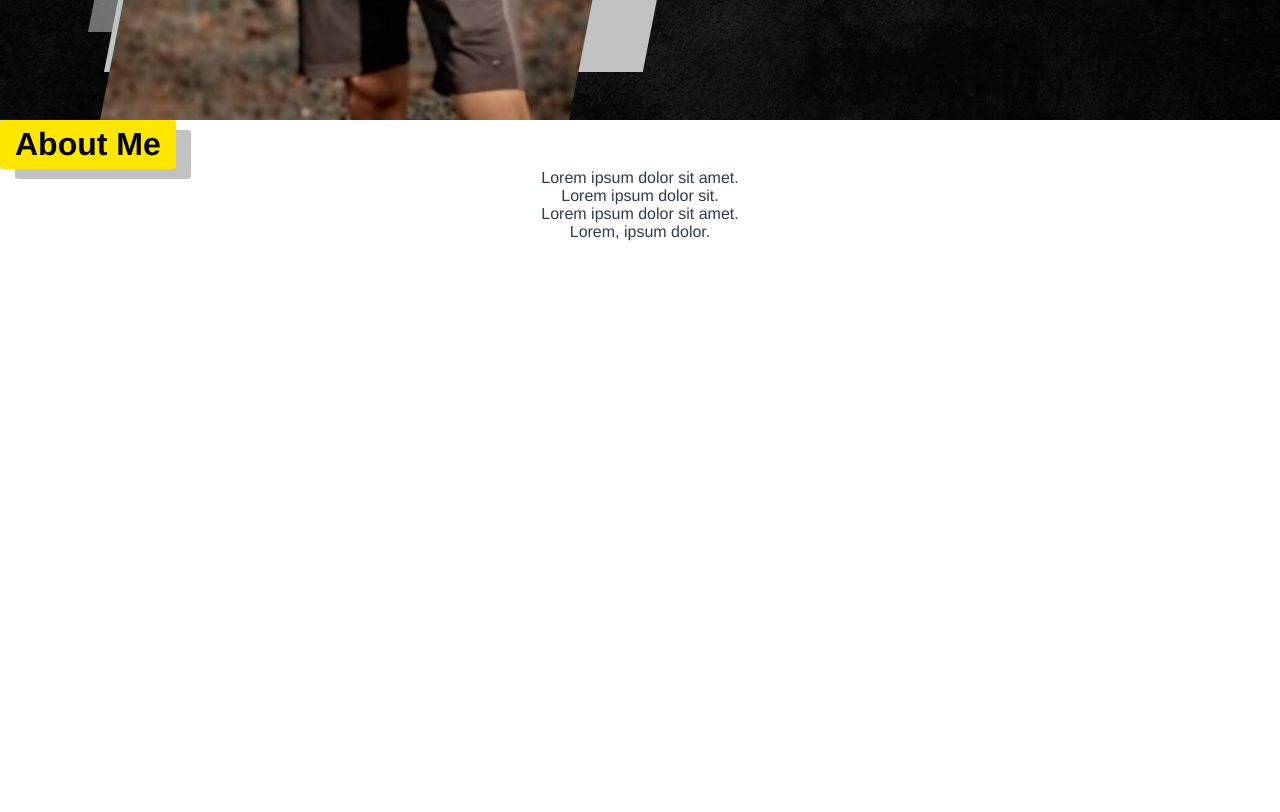
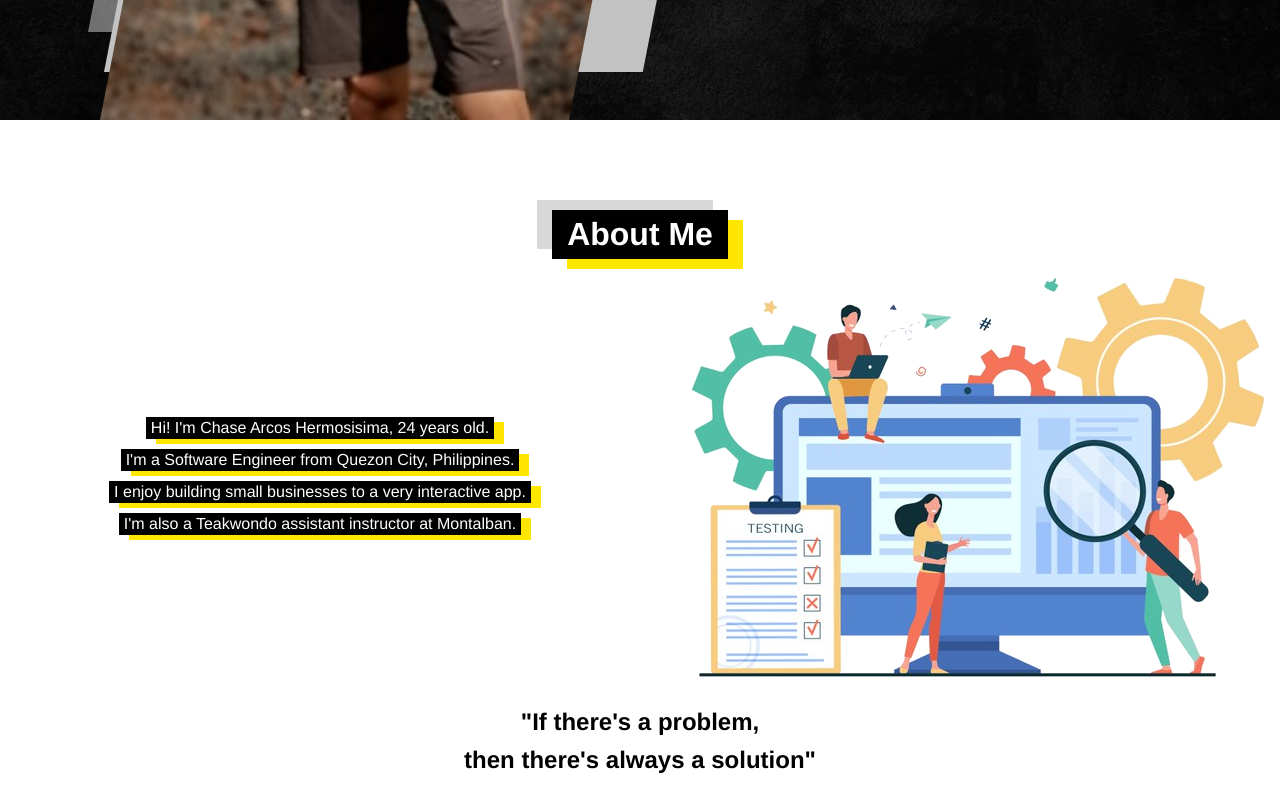
Before and after one commit to mrchaser24/myVuePortfolio, a Vue app: page / in a window 1280 px wide. Shown: the part 680-1492 px from the top of the page. Built offline with nearby package versions, Linux system fonts and the light colour scheme.

Commit message:
added about-me content

```diff
--- a/src/views/Home.vue
+++ b/src/views/Home.vue
@@ -21,18 +21,24 @@
         </div>
 
         <div class="about-me" id="aboutMe">
+            <div class="spacings"></div>
             <div class="title">
                 <h1>About Me</h1>
             </div>
             <div class="about-me-content">
                 <div class="left-side">
-                    <p>Lorem ipsum dolor sit amet.</p>
-                    <p>Lorem ipsum dolor sit.</p>
-                    <p>Lorem ipsum dolor sit amet.</p>
-                    <p>Lorem, ipsum dolor.</p>
-                    <!-- <p v-for="item, ind in titles" :key="ind">{{ titlesFunc(ind) }}</p> -->
+                    <p>Hi! I'm Chase Arcos Hermosisima, {{age}} years old.</p>
+                    <p>I'm a Software Engineer from Quezon City, Philippines.</p>
+                    <p>I enjoy building small businesses to a very interactive app.</p>
+                    <p>I'm also a Teakwondo assistant instructor at Montalban.</p>
                 </div>
-                <div class="right-side"></div>
+                <div class="right-side">
+                    <img src="../assets/images/Home/about-me/introduction-image.png" alt="a laptop with small people">
+                </div>
+            </div>
+            <div class="quote">
+                <h2>"If there's a problem,</h2>
+                <h2>then there's always a solution"</h2>
             </div>
         </div>
         <Footer />
@@ -50,13 +56,13 @@ export default {
     },
     data() {
         return{
+            count:0,
+            age:24,
             titles:[
                 "Software Engineer",
                 "Game Developer",
                 "Teakwondo Instructor",
-
             ],
-            count:0,
         }
     },
     methods:{
@@ -66,7 +72,7 @@ export default {
         }
     },
     mounted(){
-        setInterval(()=>this.titlesFunc(), 5000);
+        setInterval(()=>this.titlesFunc(), 3000);
     }
 }
 
@@ -207,6 +213,13 @@ export default {
     /* About Me Part Start */
     .about-me {
         min-height: 100vh;
+        margin: 0;
+        // background-color: rgb(192, 192, 192);
+
+        .spacings{
+            margin-bottom: 80px;
+            padding:5px;
+        }
 
         .title {
             user-select: none;
@@ -218,19 +231,52 @@ export default {
                 width: 100%;
                 height: 100%;
                 background-color: rgb(216, 216, 216);
-                border-radius: 3px;
                 z-index: -1;
             }
 
-            text-align: left;
-            // margin: 80px 40px;
-            color: #000;
+            text-align: center;
+            margin: 0px auto;
+            color: #fff;
             padding: 6px 15px;
-            background-color: rgb(255, 230, 0);
+            background-color: #000;
             width: fit-content;
-            border-radius: 3px;
-            box-shadow: 15px 10px 0px rgb(194, 194, 194);
+            box-shadow: 15px 10px 0px rgb(255, 230, 0);
             position: relative;
+        }
+
+        .quote{
+            // margin-top: 40px;
+            h2 {
+                padding: 5px;
+                color: black;
+            }
+        }
+
+        .about-me-content{
+            display: flex;
+            min-height: 50vh;
+            justify-content: space-between;
+            align-items: center;
+            .left-side {
+                text-align: center;
+                width: 100%;
+                p {
+                    text-align: center;
+                    padding: 2px 5px;
+                    margin: 0 auto;
+                    margin-bottom: 10px;
+                    color: #fff;
+                    background-color: black;
+                    width: fit-content;
+                    box-shadow: 10px 5px 0px rgb(255, 230, 0);
+                }
+            }
+            .right-side {
+                width: 100%;
+                p {
+                    padding: 5px;
+                }
+            }
         }
     }
     /* About Me Part End */
```
Also changed, not shown: src/assets/images/Home/about-me/introduction-image.png (added).
